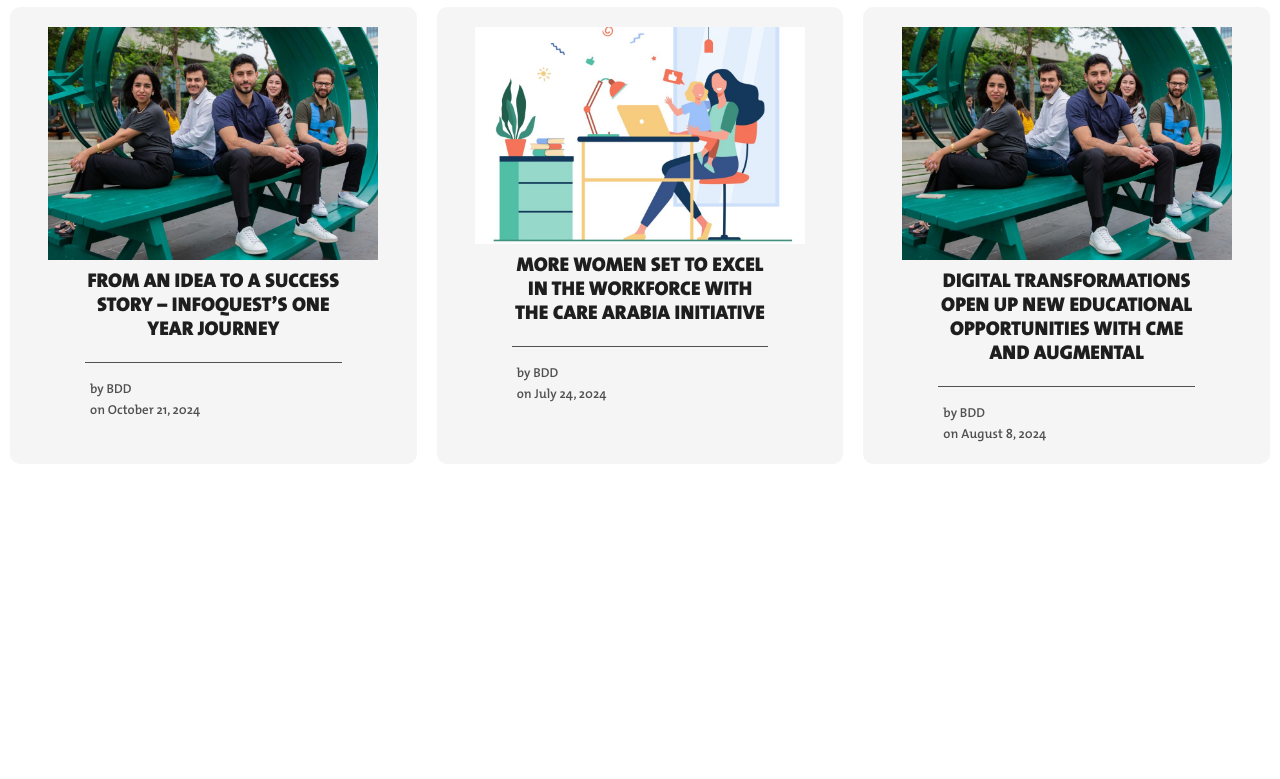
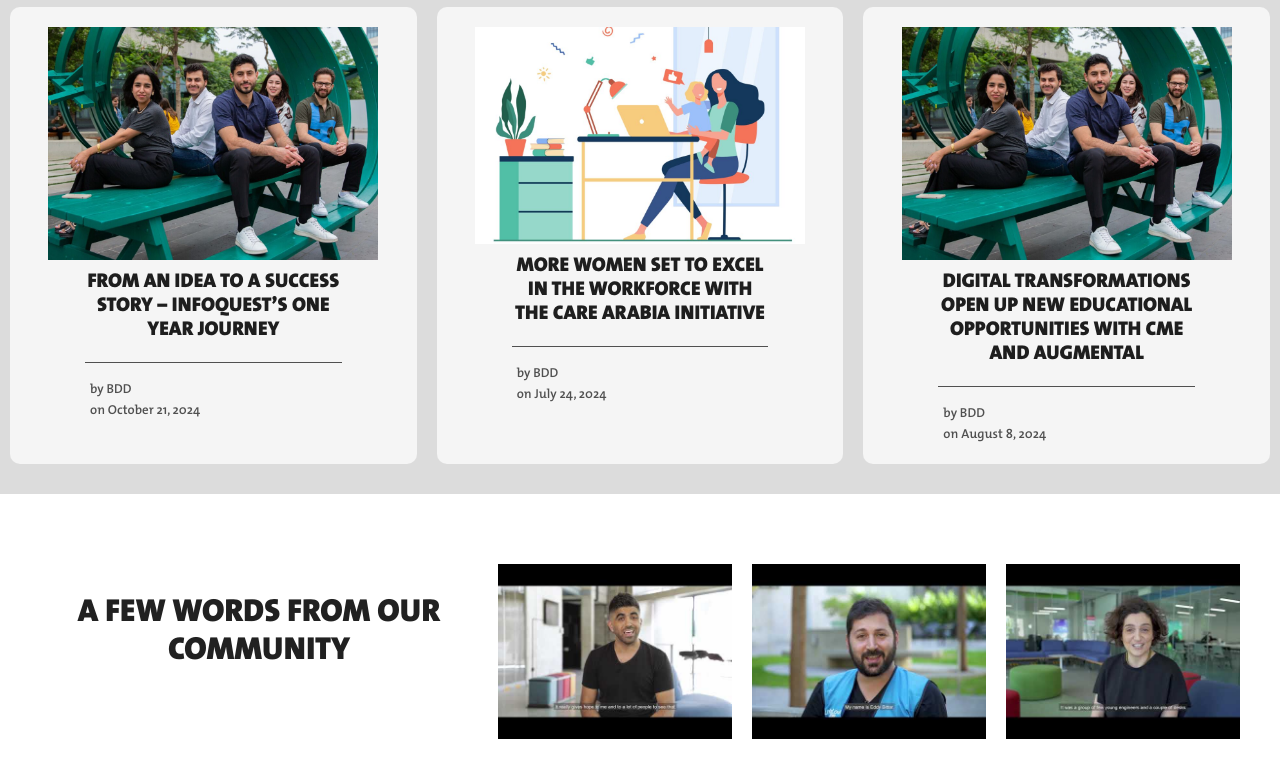
Before and after one commit to alijradii/bdd-clone, a plain HTML site: page pages/home.html in a window 1280 px wide. Shown: the part 3079-3858 px from the top of the page. Before the commit the page ends 3553 px from the top, so only its background shows below. Drawn offline with Linux system fonts and the light colour scheme.

Commit message:
finished testimonies section

```diff
--- a/pages/home.html
+++ b/pages/home.html
@@ -265,5 +265,14 @@
         </div>
       </div>
     </section>
+
+    <section class="testimonies-section">
+      <div class="flex testimonies">
+        <h2 class="text-dark">A Few Words From Our Community</h2>
+        <img src="../assets/images/testimonies/hqdefault-1.jpg" alt="">
+        <img src="../assets/images/testimonies/hqdefault-2.jpg" alt="">
+        <img src="../assets/images/testimonies/hqdefault-4.jpg" alt="">
+      </div>
+    </section>
   </body>
 </html>
--- a/styles/home.css
+++ b/styles/home.css
@@ -185,7 +185,8 @@
 }
 
 .trending-section {
-  background-color: (245, 245, 245);
+  background-color: rgb(220, 220, 220);
+  padding-bottom: 20px;
 }
 
 .trending-card {
@@ -219,3 +220,15 @@
   text-align: left;
   color: rgb(80, 80, 80);
 }
+
+.testimonies-section {
+    margin-top: 30px;
+    padding: 30px;
+    background-color: white;
+}
+
+.testimonies img {
+    width: 18rem;
+    height: auto;
+    margin: 10px;
+}
```
